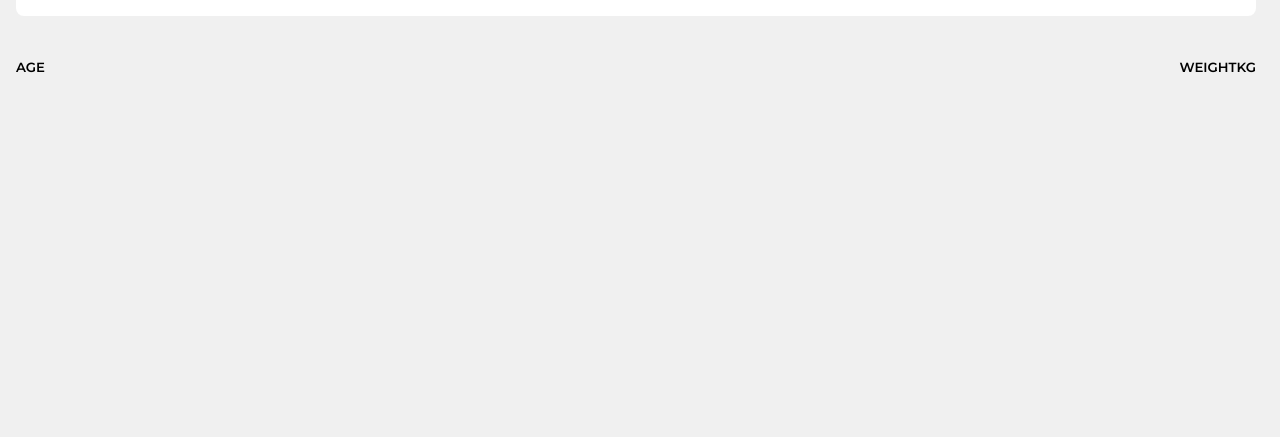
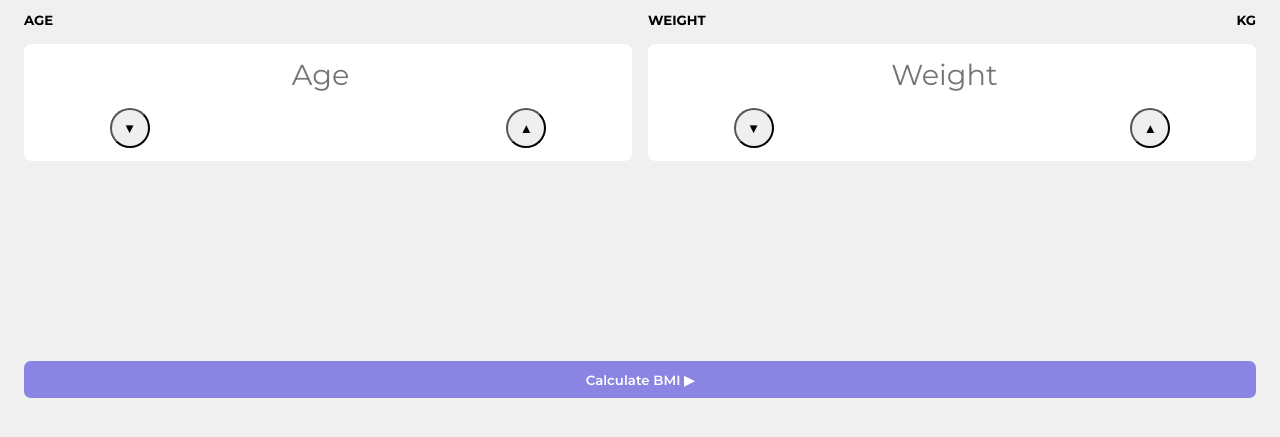
Before and after one commit to JohnSummit3rd/bmi-calculator, a plain HTML site: page index.html in a window 1280 px wide. Shown: the part 355-792 px from the top of the page. Drawn offline with Linux system fonts and the light colour scheme.

Commit message:
finished HTML and CSS structure of the first page

```diff
--- a/index.html
+++ b/index.html
@@ -1,5 +1,6 @@
 <!DOCTYPE html>
 <html lang="en">
+
 <head>
 	<meta charset="UTF-8">
 	<meta name="viewport" content="width=device-width, initial-scale=1.0">
@@ -9,6 +10,7 @@
 	<link href="https://fonts.googleapis.com/css2?family=Montserrat:wght@300;400;600;700&display=swap" rel="stylesheet">
 	<link rel="stylesheet" href="style.css">
 </head>
+
 <body>
 	<div class="calc-bmi-page">
 		<h3>User Information</h3>
@@ -22,6 +24,7 @@
 				<div class="female">
 					<img src="assets/woman.svg" alt="Female">
 					<h5>Female</h5>
+				</div>
 			</div>
 		</div>
 		<div class="height">
@@ -47,8 +50,24 @@
 					<h5>KG</h5>
 				</div>
 			</div>
+			<div class="age-weight-container">
+				<div class="age-box">
+					<input type="number" id="age" name="age" placeholder="Age">
+					<div class="arrow-btns">
+						<button class="down-arrow">▼</button>
+						<button class="up-arrow">▲</button>
 					</div>
 				</div>
+				<div class="weight-box">
+					<input type="number" id="weight" name="weight" placeholder="Weight">
+					<div class="arrow-btns">
+						<button class="down-arrow">▼</button>
+						<button class="up-arrow">▲</button>
+					</div>
+				</div>
+			</div>
+		</div>
+		<button class="calc-bmi-btn">Calculate BMI ▶</button>
 	</div>
 
 
@@ -62,4 +81,5 @@
 
 	<script src="script.js"></script>
 </body>
+
 </html>
--- a/style.css
+++ b/style.css
@@ -17,7 +17,7 @@ h3 {
 
 .calc-bmi-page {
 	height: 100vh;
-	padding: 3.5em 1.5em 0 1em;
+	padding: 3.5em 1.5em 0 1.5em;
 }
 
 /*
@@ -69,7 +69,7 @@ HEIGHT SECTION PROPERTIES
 
 .height {
 	width: 100%;
-	height: 20%;
+	height: 15%;
 }
 
 .height-heading {
@@ -90,17 +90,76 @@ HEIGHT SECTION PROPERTIES
 	margin-top: 1em;
 }
 
-.age-weight {
-	margin-top: 6em;
-	width: 100%;
+/*
+================================
+AGE & WEIGHT SECTION PROPERTIES
+================================
+*/
+
+.age-weight-heading,
+.age-weight-container {
+	display: flex;
+	gap: 1rem;
 }
 
-.age-weight-heading {
-	display: flex;
-	justify-content: space-between;
+.age-heading,
+.weight-heading,
+.age-box,
+.weight-box {
+	flex: 1;
 }
 
 .weight-heading {
 	display: flex;
 	justify-content: space-between;
 }
+
+.age-box,
+.weight-box {
+	background-color: white;
+	border-radius: 0.5em;
+	padding: 0.8rem;
+	margin-top: 1em;
+	display: flex;
+	flex-direction: column;
+	align-items: center;
+}
+
+.age-box input[type="number"],
+.weight-box input[type="number"] {
+	width: 100%;
+	border: none;
+	text-align: center;
+	font-size: 1.8rem;
+}
+
+.arrow-btns {
+	display: flex;
+	justify-content: space-between;
+	width: 75%;
+	margin-top: 1em;
+}
+
+.down-arrow,
+.up-arrow {
+	width: 3em;
+	height: 3em;
+	border-radius: 50%;
+}
+
+/*
+===========================
+CALCULATE SECTION PROPERTIES
+===========================
+*/
+
+.calc-bmi-btn {
+	width: 100%;
+	height: 5%;
+	margin-top: 15em;
+	border: none;
+	background-color: #8a84e2;
+	color: white;
+	font-weight: 600;
+	border-radius: 0.5em;
+}
```
Lines whose indentation alone changed are shown as unchanged.
